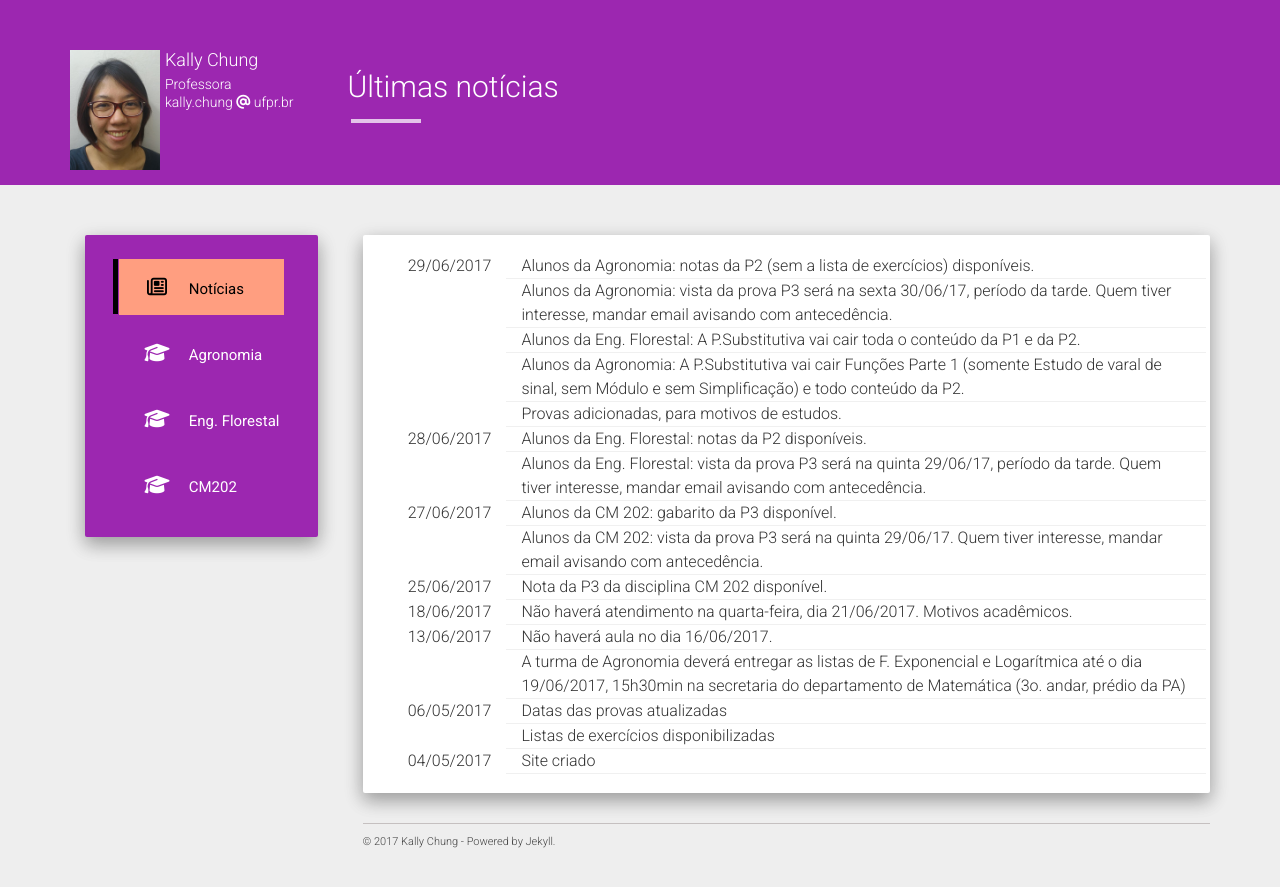
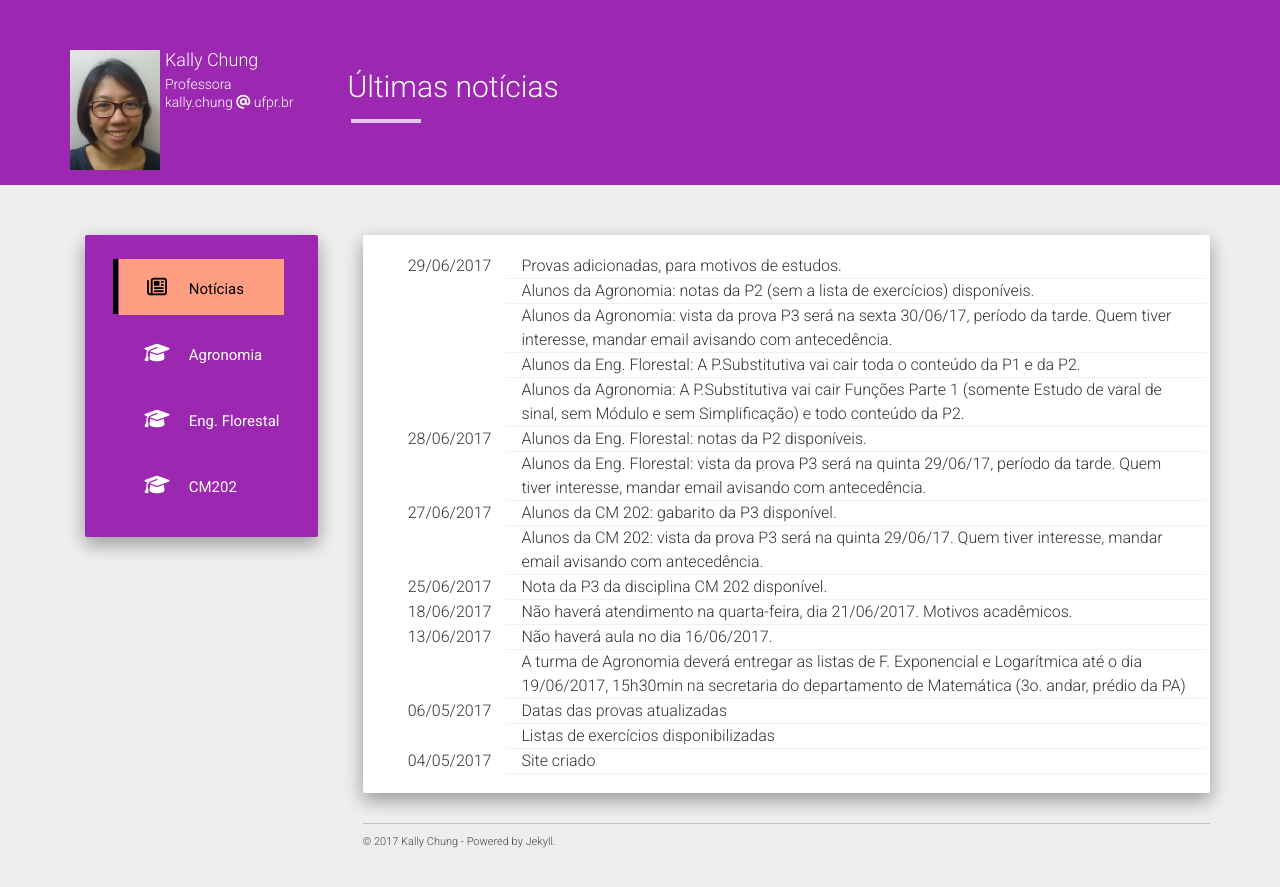
Before and after one commit to chunggnuhc/chunggnuhc.github.io, a Jekyll site: the page built from index.html, in a window 1280 px wide. Shown: the top 887 px of the page. Built offline with Jekyll 4.4.1, drawn with Linux system fonts in a browser that asks for light colours; nearby versions of some CDN libraries; part of the change alters nothing that is shown.

```diff
--- a/_data/noticias.yml
+++ b/_data/noticias.yml
@@ -1,5 +1,3 @@
-- data: 2017-06-29
-  noticia: "Provas adicionadas, para motivos de estudos."
 - data: 2017-06-29
   noticia: "Alunos da Agronomia: A P.Substitutiva vai cair Funções Parte 1 (somente Estudo de varal de sinal, sem Módulo e sem Simplificação) e todo conteúdo da P2."
 - data: 2017-06-29
@@ -8,6 +6,8 @@
   noticia: "Alunos da Agronomia: vista da prova P3 será na sexta 30/06/17, período da tarde. Quem tiver interesse, mandar email avisando com antecedência."
 - data: 2017-06-29
   noticia: "Alunos da Agronomia: notas da P2 (sem a lista de exercícios) disponíveis."
+- data: 2017-06-29
+  noticia: "Provas adicionadas, para motivos de estudos."
 - data: 2017-06-28
   noticia: "Alunos da Eng. Florestal: vista da prova P3 será na quinta 29/06/17, período da tarde. Quem tiver interesse, mandar email avisando com antecedência."
 - data: 2017-06-28
```
